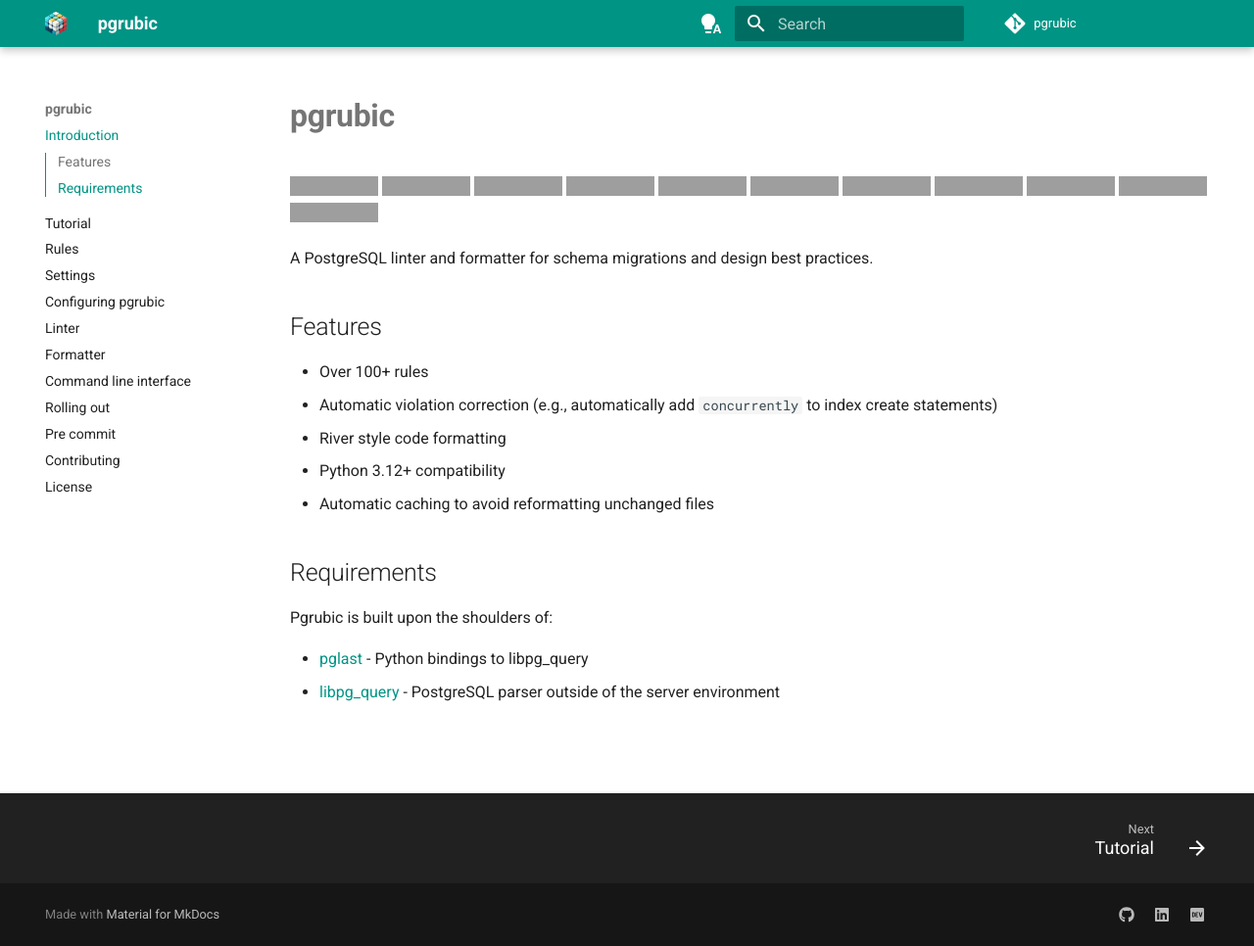
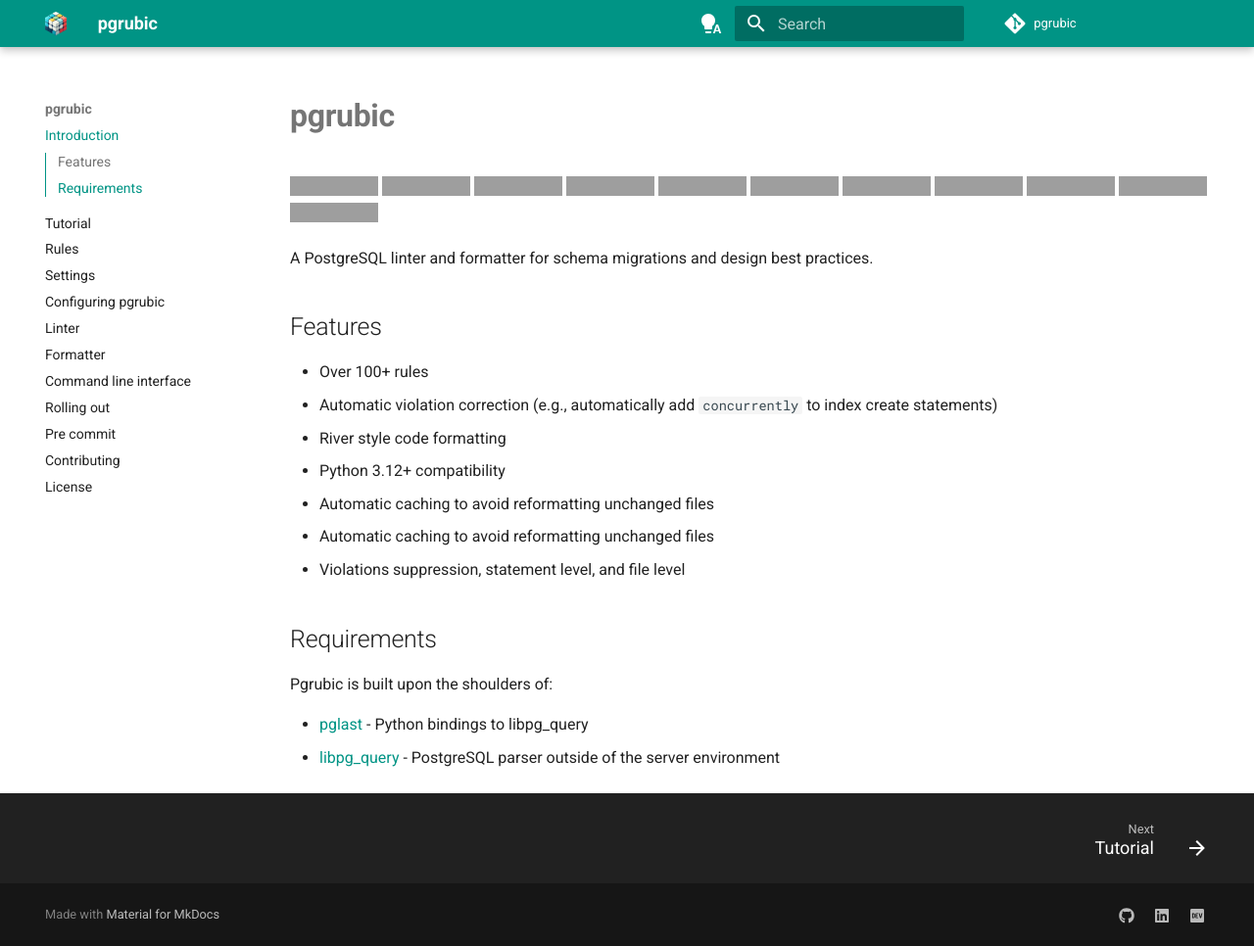
Before and after one commit to bolajiwahab/pgrubic, an MkDocs documentation site: the page built from docs/docs/index.md, in a window 1280 px wide and 966 px high, cut to the strip 0-966 px from the top of the window. Shown: the whole strip at 98% size. Built offline with MkDocs 1.6.1 and Material for MkDocs 9.7.7, drawn with Linux system fonts in a browser that asks for light colours; comment, search, counter and statistics services are not loaded; grey boxes are pictures that could not be loaded.

Commit message:
chore: update documentations

```diff
--- a/docs/docs/index.md
+++ b/docs/docs/index.md
@@ -21,6 +21,8 @@
 - River style code formatting
 - Python 3.12+ compatibility
 - Automatic caching to avoid reformatting unchanged files
+- Automatic caching to avoid reformatting unchanged files
+- Violations suppression, statement level, and file level
 
 ## Requirements
 
```
Also changed, not shown: README.md.
